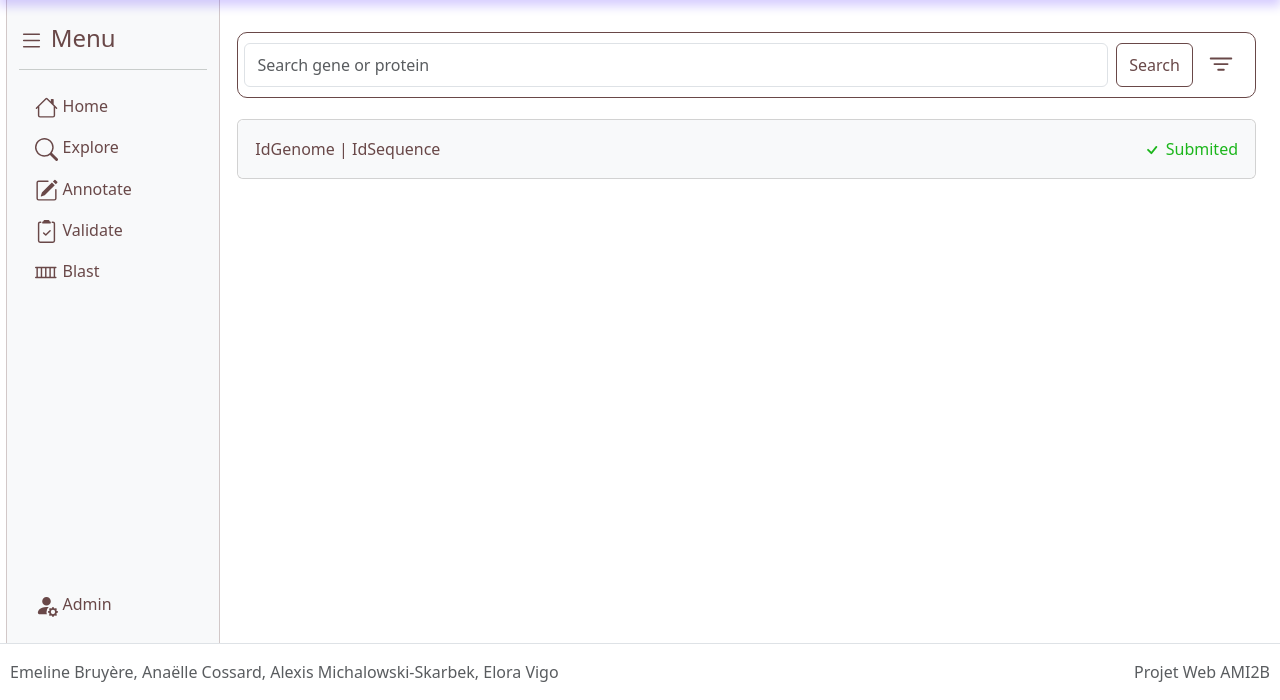
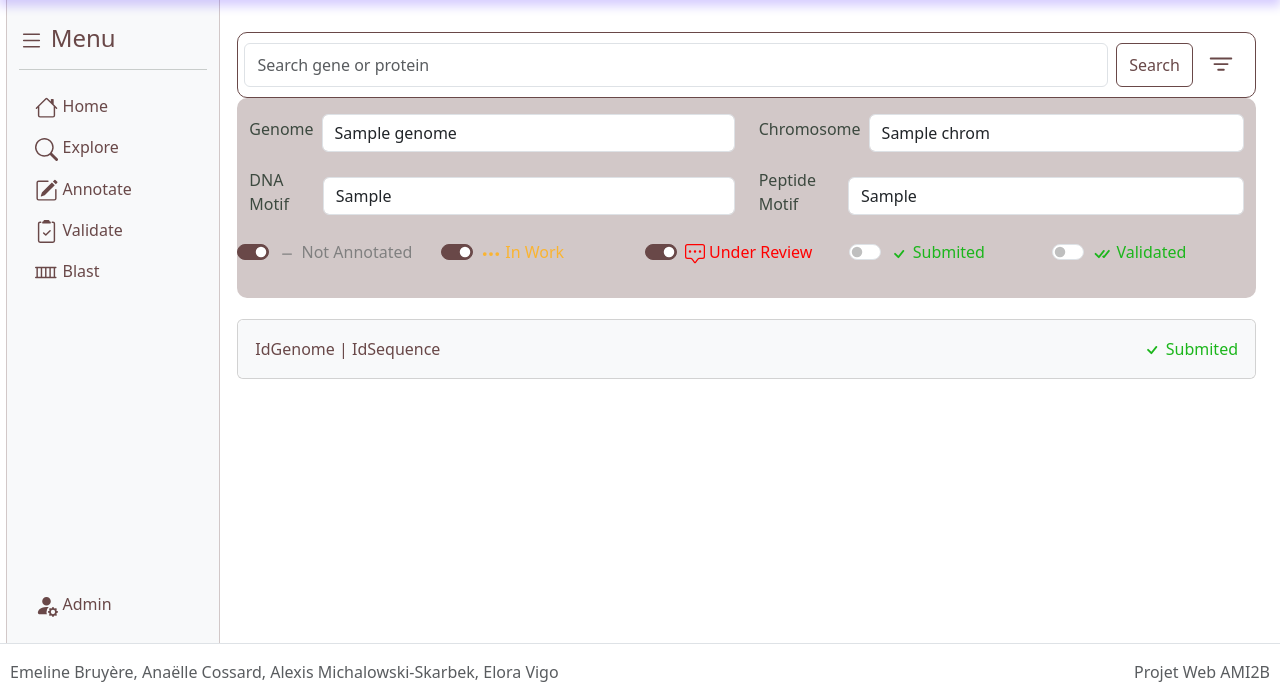
Before and after one commit to anaellle/ProjWeb_GenomeAnnot, a Django app: template GenomeAnnot/main/templates/main/annotate/main_annotate.html in a window 1280 px wide. Shown: the part 100-800 px from the top of the page. Run offline with Django 4.2, Linux system fonts and the light colour scheme; the template is opened without the code that fills it: most values are stand-ins (such as "Sample title", 1, 10 or a date in 2020).

Commit message:
form filter annot valid sauf checkbox

```diff
--- a/GenomeAnnot/main/templates/main/annotate/searchbar_annotate.html
+++ b/GenomeAnnot/main/templates/main/annotate/searchbar_annotate.html
@@ -1,11 +1,31 @@
 {% extends 'main/searchbar_base.html' %}
+
+
+<!-------------- Form action -------------->
+
+{%block action%}
+{% url 'main:annotate' %}
+{% endblock %}
+
+<!-------------- Searchbar -------------->
 
 {% block placeholderSearch %}
 Search gene or protein
 {% endblock %}
 
+
+<!-------------- Show filter -------------->
+
+{% block show %}
+{% if genome or chrom or motif_gene or motif_prot %}
+show
+{% endif %}
+{%endblock%}
+
+
+
+<!-------------- Filter -------------->
 {% block  filter %}
-
 {% with role="annotator" %}
 
 <!-------------- Gene or Protein-------------->
@@ -19,14 +39,14 @@ Search gene or protein
                 <div class="col">
                     <div class="d-flex align-items-center">
                         <label for="genome" class="form-label">Genome</label>
-                        <input type="text" class="form-control ms-2" id="genome" name="genome">
+                        <input type="text" class="form-control ms-2" id="genome" name="genome" value="{% if genome %}{{genome}}{% endif %}">
                     </div>
                 </div>
                 <!-------- Chromosome --------->
                 <div class="col">
                     <div class="d-flex align-items-center">
                         <label for="chrom" class="form-label">Chromosome</label>
-                        <input type="text" class="form-control ms-2" id="chrom" name="chrom">
+                        <input type="text" class="form-control ms-2" id="chrom" name="chrom" value="{% if chrom %}{{chrom}}{% endif %}">
                     </div>
                 </div>
 
@@ -40,7 +60,7 @@ Search gene or protein
                 <div class="col">
                     <div class="d-flex align-items-center">
                         <label for="motif_gene" class="form-label">DNA Motif</label>
-                        <input type="text" class="form-control ms-2" id="motif_gene" name="motif_gene">
+                        <input type="text" class="form-control ms-2" id="motif_gene" name="motif_gene" value="{% if motif_gene %}{{motif_gene}}{% endif %}">
                     </div>
                 </div>
 
@@ -48,7 +68,7 @@ Search gene or protein
                 <div class="col">
                     <div class="d-flex align-items-center">
                         <label for="motif_prot" class="form-label">Peptide Motif</label>
-                        <input type="text" class="form-control ms-2" id="motif_prot" name="motif_prot">
+                        <input type="text" class="form-control ms-2" id="motif_prot" name="motif_prot" value="{% if motif_prot %}{{motif_prot}}{% endif %}">
                     </div>
                 </div>
 
```
Also changed, not shown: GenomeAnnot/main/templates/main/validate/searchbar_validate.html (+27 -5 lines).
